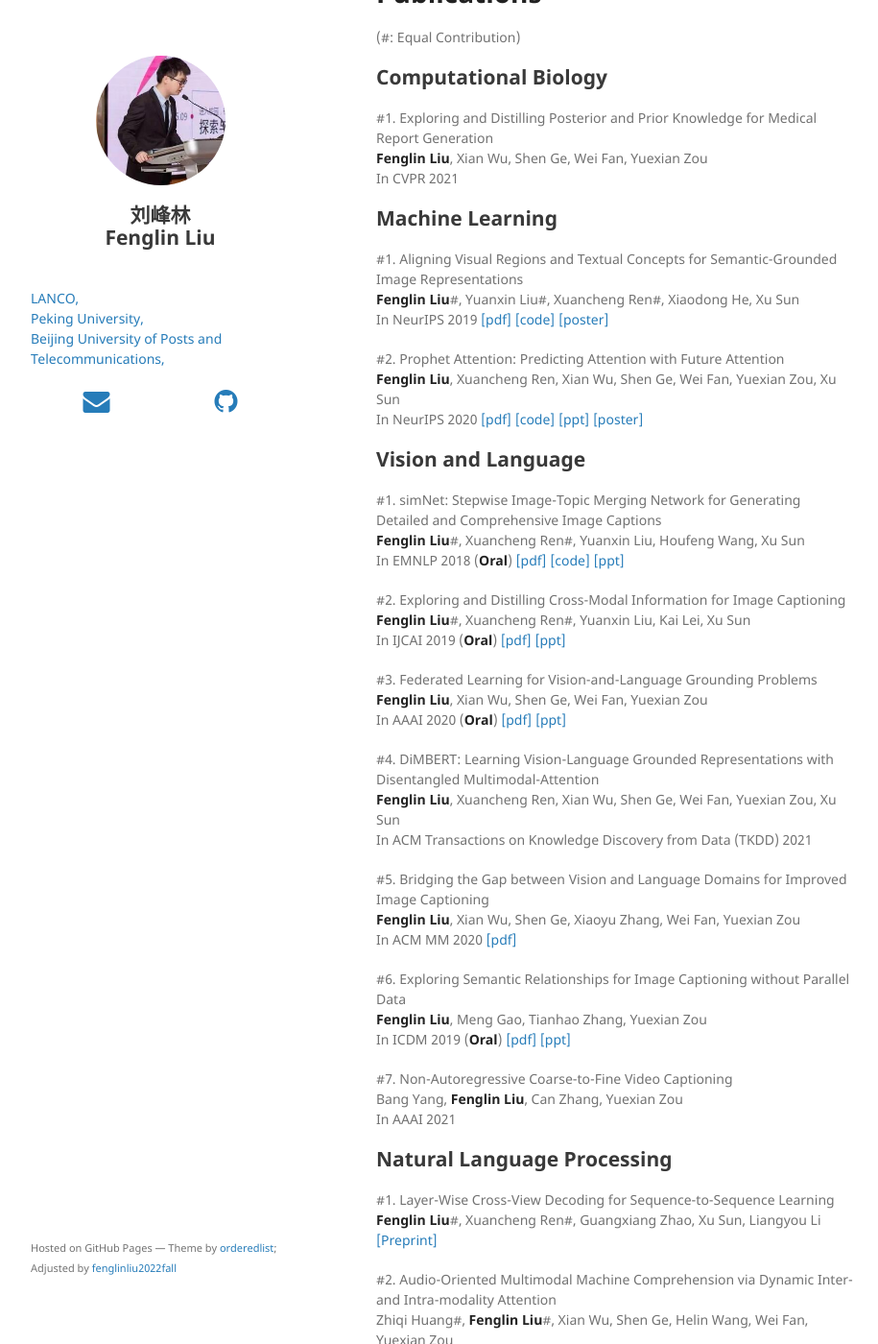
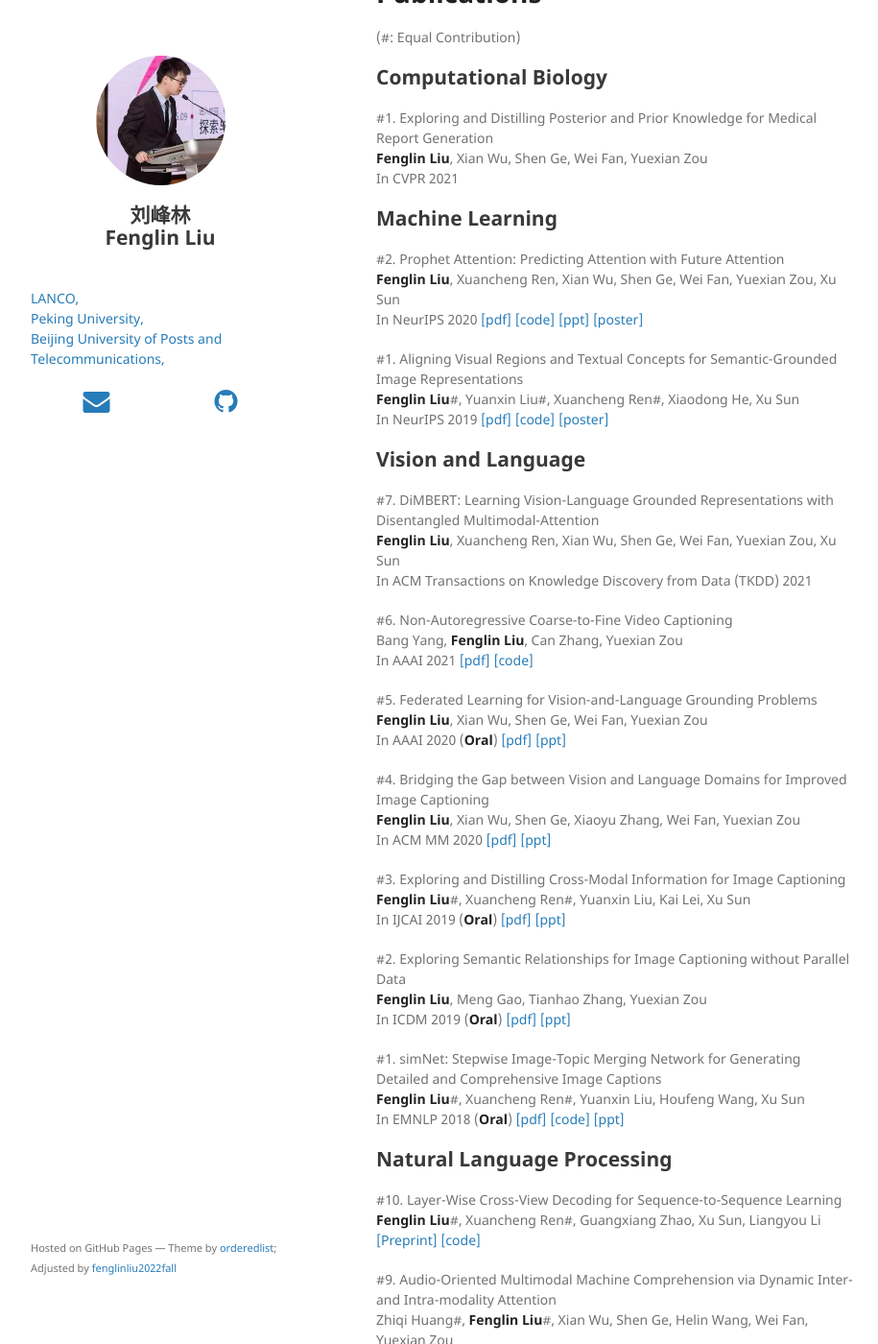
Before and after one commit to fenglinliu2022fall/fenglinliu2022fall.github.io, a Jekyll site: the page built from index.md, in a window 1280 px wide and 1400 px high, scrolled down 1489 px. Shown: the whole window at 96% size, without its empty margins (178-1093 px from the left). Built offline with Jekyll 4.4.1, drawn with Linux system fonts in a browser that asks for light colours; nearby versions of some CDN libraries; our own code applies the rules of GitHub Pages for plain Markdown files; some of the changed text lies outside the part shown.

Commit message:
Update index.md

```diff
--- a/index.md
+++ b/index.md
@@ -48,80 +48,80 @@ He has published over ten papers in premier ML/AI conferences as the first autho
   In CVPR 2021
 
 ## Machine Learning
+  #2. Prophet Attention: Predicting Attention with Future Attention
+  **Fenglin Liu**, Xuancheng Ren, Xian Wu, Shen Ge, Wei Fan, Yuexian Zou, Xu Sun
+  In NeurIPS 2020 [[pdf]](https://proceedings.neurips.cc/paper/2020/file/13fe9d84310e77f13a6d184dbf1232f3-Paper.pdf) [[code]](https://github.com/fenglinliu2022fall/ProphetAttention) [[ppt]](https://github.com/fenglinliu2022fall/Slides-Posters/blob/master/NeurIPS2020_ProphetAttention_slides.pptx) [[poster]](https://github.com/fenglinliu2022fall/Slides-Posters/blob/master/NeurIPS2020_ProphetAttention_poster.pdf)
+
   #1. Aligning Visual Regions and Textual Concepts for Semantic-Grounded Image Representations
   **Fenglin Liu**#, Yuanxin Liu#, Xuancheng Ren#, Xiaodong He, Xu Sun
-  In NeurIPS 2019 [[pdf]](https://papers.nips.cc/paper/8909-aligning-visual-regions-and-textual-concepts-for-semantic-grounded-image-representations.pdf) [[code]](https://github.com/fenglinliu98/MIA) [[poster]](https://github.com/fenglinliu98/MIA/blob/master/NeurIPS2019_MIA_poster.pdf)
-
-  #2. Prophet Attention: Predicting Attention with Future Attention
-  **Fenglin Liu**, Xuancheng Ren, Xian Wu, Shen Ge, Wei Fan, Yuexian Zou, Xu Sun
-  In NeurIPS 2020 [[pdf]](https://proceedings.neurips.cc/paper/2020/file/13fe9d84310e77f13a6d184dbf1232f3-Paper.pdf) [[code]](https://github.com/fenglinliu98/ProphetAttention) [[ppt]](https://github.com/fenglinliu98/Slides-Posters/blob/master/ProphetAttention-NeurIPS2021-slides.pptx) [[poster]](https://github.com/fenglinliu98/Slides-Posters/blob/master/ProphetAttention-NeurIPS2021-slides.pdf)
+  In NeurIPS 2019 [[pdf]](https://papers.nips.cc/paper/8909-aligning-visual-regions-and-textual-concepts-for-semantic-grounded-image-representations.pdf) [[code]](https://github.com/fenglinliu2022fall/MIA) [[poster]](https://github.com/fenglinliu2022fall/MIA/blob/master/NeurIPS2019_MIA_poster.pdf)
 
 ## Vision and Language
-  #1. simNet: Stepwise Image-Topic Merging Network for Generating Detailed and Comprehensive Image Captions
-  **Fenglin Liu**#, Xuancheng Ren#, Yuanxin Liu, Houfeng Wang, Xu Sun
-  In EMNLP 2018 (**Oral**) [[pdf]](http://aclweb.org/anthology/D18-1013) [[code]](https://github.com/lancopku/simNet) [[ppt]](https://github.com/fenglinliu98/Slides-Posters/blob/master/simNet-EMNLP2018-slides.pptx)
-
-  #2. Exploring and Distilling Cross-Modal Information for Image Captioning
-  **Fenglin Liu**#, Xuancheng Ren#, Yuanxin Liu, Kai Lei, Xu Sun
-  In IJCAI 2019 (**Oral**) [[pdf]](https://www.ijcai.org/proceedings/2019/708) [[ppt]](https://github.com/fenglinliu98/Slides-Posters/blob/master/GLIED-IJCAI2019-slides.pptx)
-
-  #3. Federated Learning for Vision-and-Language Grounding Problems
-  **Fenglin Liu**, Xian Wu, Shen Ge, Wei Fan, Yuexian Zou
-  In AAAI 2020 (**Oral**) [[pdf]](http://web.pkusz.edu.cn/adsp/files/2020/02/AAAI-FenglinL.pdf) [[ppt]](https://github.com/fenglinliu98/Slides-Posters/blob/master/Federated_Learning-AAAI2020-slides.pptx)
-
-  #4. DiMBERT: Learning Vision-Language Grounded Representations with Disentangled Multimodal-Attention
+  #7. DiMBERT: Learning Vision-Language Grounded Representations with Disentangled Multimodal-Attention
   **Fenglin Liu**, Xuancheng Ren, Xian Wu, Shen Ge, Wei Fan, Yuexian Zou, Xu Sun
   In ACM Transactions on Knowledge Discovery from Data (TKDD) 2021
 
-  #5. Bridging the Gap between Vision and Language Domains for Improved Image Captioning
+  #6. Non-Autoregressive Coarse-to-Fine Video Captioning
+  Bang Yang, **Fenglin Liu**, Can Zhang, Yuexian Zou
+  In AAAI 2021 [[pdf]](http://web.pkusz.edu.cn/adsp/files/2020/12/405.YangB_.pdf) [[code]](https://github.com/yangbang18/Non-Autoregressive-Video-Captioning)
+
+  #5. Federated Learning for Vision-and-Language Grounding Problems
+  **Fenglin Liu**, Xian Wu, Shen Ge, Wei Fan, Yuexian Zou
+  In AAAI 2020 (**Oral**) [[pdf]](http://web.pkusz.edu.cn/adsp/files/2020/02/AAAI-FenglinL.pdf) [[ppt]](https://github.com/fenglinliu2022fall/Slides-Posters/blob/master/Federated_Learning-AAAI2020-slides.pptx)
+
+  #4. Bridging the Gap between Vision and Language Domains for Improved Image Captioning
   **Fenglin Liu**, Xian Wu, Shen Ge, Xiaoyu Zhang, Wei Fan, Yuexian Zou
-  In ACM MM 2020 [[pdf]](http://web.pkusz.edu.cn/adsp/files/2020/09/ACM_MM2020_mmfp0774.pdf)
+  In ACM MM 2020 [[pdf]](http://web.pkusz.edu.cn/adsp/files/2020/09/ACM_MM2020_mmfp0774.pdf) [[ppt]](https://github.com/fenglinliu2022fall/Slides-Posters/blob/master/ACMMM2020-Bridging.pptx)
 
-  #6. Exploring Semantic Relationships for Image Captioning without Parallel Data
+  #3. Exploring and Distilling Cross-Modal Information for Image Captioning
+  **Fenglin Liu**#, Xuancheng Ren#, Yuanxin Liu, Kai Lei, Xu Sun
+  In IJCAI 2019 (**Oral**) [[pdf]](https://www.ijcai.org/proceedings/2019/708) [[ppt]](https://github.com/fenglinliu2022fall/Slides-Posters/blob/master/GLIED-IJCAI2019-slides.pptx)
+
+  #2. Exploring Semantic Relationships for Image Captioning without Parallel Data
   **Fenglin Liu**, Meng Gao, Tianhao Zhang, Yuexian Zou
-  In ICDM 2019 (**Oral**) [[pdf]](https://ieeexplore.ieee.org/document/8970902) [[ppt]](https://github.com/fenglinliu98/Slides-Posters/blob/master/Unpaired_Image_Captioning-ICDM2019-slides.pptx)
+  In ICDM 2019 (**Oral**) [[pdf]](https://ieeexplore.ieee.org/document/8970902) [[ppt]](https://github.com/fenglinliu2022fall/Slides-Posters/blob/master/Unpaired_Image_Captioning-ICDM2019-slides.pptx)
 
-  #7. Non-Autoregressive Coarse-to-Fine Video Captioning
-  Bang Yang, **Fenglin Liu**, Can Zhang, Yuexian Zou
-  In AAAI 2021
+  #1. simNet: Stepwise Image-Topic Merging Network for Generating Detailed and Comprehensive Image Captions
+  **Fenglin Liu**#, Xuancheng Ren#, Yuanxin Liu, Houfeng Wang, Xu Sun
+  In EMNLP 2018 (**Oral**) [[pdf]](http://aclweb.org/anthology/D18-1013) [[code]](https://github.com/lancopku/simNet) [[ppt]](https://github.com/fenglinliu2022fall/Slides-Posters/blob/master/simNet-EMNLP2018-slides.pptx)
 
 ## Natural Language Processing
-  #1. Layer-Wise Cross-View Decoding for Sequence-to-Sequence Learning
+  #10. Layer-Wise Cross-View Decoding for Sequence-to-Sequence Learning
   **Fenglin Liu**#, Xuancheng Ren#, Guangxiang Zhao, Xu Sun, Liangyou Li
-  [[Preprint]](https://arxiv.org/abs/2005.08081)
+  [[Preprint]](https://arxiv.org/abs/2005.08081) [[code]](https://github.com/fenglinliu2022fall/CVD)
 
-  #2. Audio-Oriented Multimodal Machine Comprehension via Dynamic Inter- and Intra-modality Attention
+  #9. Audio-Oriented Multimodal Machine Comprehension via Dynamic Inter- and Intra-modality Attention
   Zhiqi Huang#, **Fenglin Liu**#, Xian Wu, Shen Ge, Helin Wang, Wei Fan, Yuexian Zou
-  In AAAI 2021
+  In AAAI 2021 [[pdf]](http://web.pkusz.edu.cn/adsp/files/2021/01/AAAI.HuangZ.pdf) [[code]](https://github.com/mazicwong/AOM-MC)
 
-  #3. Rethinking Skip Connection with Layer Normalization
+  #8. Rethinking Skip Connection with Layer Normalization
   **Fenglin Liu**#, Xuancheng Ren#, Zhiyuan Zhang, Xu Sun
   In COLING 2020 [[pdf]](http://web.pkusz.edu.cn/adsp/files/2020/11/COLING2020__rSkip_LN.pdf)
 
-  #4. Self-Adaptive Scaling for Learnable Residual Structure
+  #7. Self-Adaptive Scaling for Learnable Residual Structure
   **Fenglin Liu**, Meng Gao, Yuanxin Liu, Kai Lei
   In CoNLL 2019 [[pdf]](https://www.aclweb.org/anthology/K19-1080/)
 
-  #5. Towards Data Distillation for End-to-end Spoken Conversational Question Answering
+  #6. Towards Data Distillation for End-to-end Spoken Conversational Question Answering
   Chenyu You, Nuo Chen, **Fenglin Liu**, Dongchao Yang, Yuexian Zou
-  [[Preprint]]
+  [[Preprint]](https://arxiv.org/pdf/2010.08923.pdf)
 
-  #6. Federated Learning for Spoken Language Understanding
+  #5. Adaptive Bi-Directional Attention: Exploring Multi-Granularity Representations for Machine Reading Comprehension
+  Nuo Chen, **Fenglin Liu**, Chenyu You, Peilin Zhou, Yuexian Zou
+  In ICASSP 2021 [[pdf]](http://web.pkusz.edu.cn/adsp/files/2021/03/%E9%99%88%E8%AF%BAICASSP2021-ADAPTIVE-BI-DIRECTIONAL-.pdf)
+
+  #4. Sentiment Injected Iteratively Co-Interactive Network for Spoken Language Understanding
+  Zhiqi Huang, **Fenglin Liu**, Peilin Zhou, Yuexian Zou
+  In ICASSP 2021 [[pdf]](http://web.pkusz.edu.cn/adsp/files/2021/03/%E9%BB%84%E8%8A%9D%E7%90%AAICASSP2021.pdf)
+
+  #3. Federated Learning for Spoken Language Understanding
   Zhiqi Huang, **Fenglin Liu**, Yuexian Zou
   In COLING 2020 [[pdf]](http://web.pkusz.edu.cn/adsp/files/2020/11/COLING_2020_Federated_Learning_for_Spoken_Language_Understanding__Final_.pdf)
 
-  #7. Generating Paraphrase with Topic as Prior Knowledge
+  #2. PIN: A Novel Parallel Interactive Network for Spoken Language Understanding
+  Peilin Zhou, Zhiqi Huang, **Fenglin Liu**, Yuexian Zou
+  In ICPR 2020 [[pdf]](http://web.pkusz.edu.cn/adsp/files/2020/06/PIN.pdf)
+
+  #1. Generating Paraphrase with Topic as Prior Knowledge
   Yuanxin Liu, Zheng Lin, **Fenglin Liu**, Qinyun Dai, Weiping Wang
   In CIKM 2019 [[pdf]](https://dl.acm.org/doi/10.1145/3357384.3358102)
-
-  #8. Adaptive Bi-Directional Attention: Exploring Multi-Granularity Representations for Machine Reading Comprehension
-  Nuo Chen, **Fenglin Liu**, Chenyu You, Peilin Zhou, Yuexian Zou
-  In ICASSP 2021
-
-  #9. Sentiment Injected Iteratively Co-Interactive Network for Spoken Language Understanding
-  Zhiqi Huang, **Fenglin Liu**, Peilin Zhou, Yuexian Zou
-  In ICASSP 2021
-
-  #10. PIN: A Novel Parallel Interactive Network for Spoken Language Understanding
-  Peilin Zhou, Zhiqi Huang, **Fenglin Liu**, Yuexian Zou
-  In ICPR 2020 [[pdf]](http://web.pkusz.edu.cn/adsp/files/2020/06/PIN.pdf)
```
